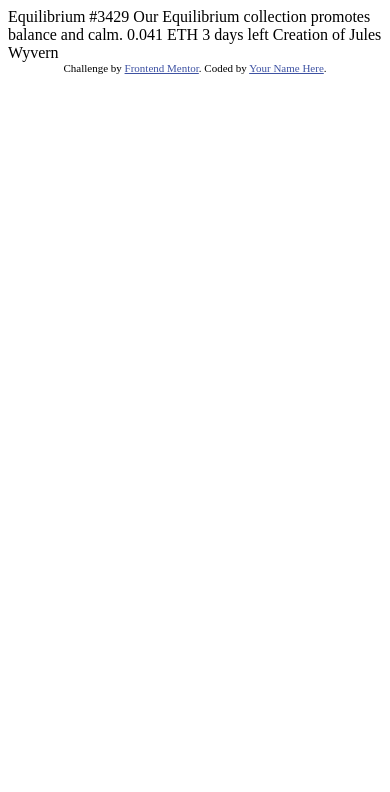
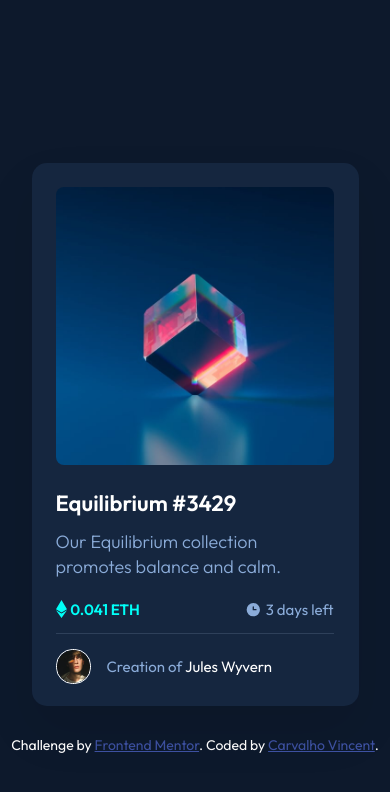
Before and after one commit to CarvalhoVincent/nft-preview-card-component, a plain HTML site: page index.html in a window 390 px wide. Drawn offline with Linux system fonts and the light colour scheme.

Commit message:
mobile first

```diff
--- a/index.html
+++ b/index.html
@@ -5,29 +5,45 @@
   <meta name="viewport" content="width=device-width, initial-scale=1.0">
 
   <link rel="icon" type="image/png" sizes="32x32" href="./images/favicon-32x32.png">
+  <link rel="preconnect" href="https://fonts.googleapis.com">
+  <link rel="preconnect" href="https://fonts.gstatic.com" crossorigin>
+  <link href="https://fonts.googleapis.com/css2?family=Outfit:wght@300;400;600&display=swap" rel="stylesheet">
+  <link rel="stylesheet" href="style.css">
+  <title>NFT preview card component</title>
 
-  <title>Frontend Mentor | NFT preview card component</title>
-
-  <!-- Feel free to remove these styles or customise in your own stylesheet 👍 -->
-  <style>
-    .attribution { font-size: 11px; text-align: center; }
-    .attribution a { color: hsl(228, 45%, 44%); }
-  </style>
 </head>
 <body>
+    <div class="content">
 
-  Equilibrium #3429
+      <div class="card">
+          <div class="preview">
+            <img src="/images/image-equilibrium.jpg" alt="NFT-image" class="equilibrium">
+            <div class="overlay">
+              <img src="/images/icon-view.svg" alt="icon-view" class="view">
+            </div>
+          </div>
+          <a href="#" class="name">Equilibrium #3429</a>
+          <p class="description">Our Equilibrium collection promotes balance and calm.</p>
+          <div class="infos">
+            <div class="price">
+              <img src="/images/icon-ethereum.svg" alt="icon-ethereum">
+              <p>0.041 ETH</p>
+            </div>
+            <div class="time">
+              <img src="/images/icon-clock.svg" alt="icon-clock">
+              <p>3 days left</p>
+            </div>
+          </div>
+          <div class="creator">
+            <img src="/images/image-avatar.png" alt="image-avatar">
+            <p>Creation of <a href="#" class="author">Jules Wyvern</a></p>
+          </div>
+      </div>
 
-  Our Equilibrium collection promotes balance and calm.
-
-  0.041 ETH
-  3 days left
-
-  Creation of Jules Wyvern
-
-  <div class="attribution">
-    Challenge by <a href="https://www.frontendmentor.io?ref=challenge" target="_blank">Frontend Mentor</a>.
-    Coded by <a href="#">Your Name Here</a>.
-  </div>
+      <div class="attribution">
+        Challenge by <a href="https://www.frontendmentor.io?ref=challenge" target="_blank">Frontend Mentor</a>.
+        Coded by <a href="#">Carvalho Vincent</a>.
+      </div>
+    </div>
 </body>
 </html>
--- a/style.css
+++ b/style.css
@@ -1,3 +1,195 @@
 body {
+        font-family: 'Outfit', sans-serif;
+        font-size: 18px;
+        font-style: normal;
+        background: #0D192C;
+        height: 900px;
+}
+
+.content {
+        display: flex;
+        flex-direction: column;
+        justify-content: center;
+        align-items: center;
+        height: 100%;
+}
+
+.card {
+        position: relative;
+        width: 327px;
+        height: 543px;
+        background: #15263F;
+        box-shadow: 0px 25px 50px rgba(0, 0, 0, 0.0952917);
+        border-radius: 15px;
+}
+
+.equilibrium {
+        position: absolute;
+        left: 7.34%;
+        right: 7.65%;
+        top: 4.42%;
+        bottom: 44.38%;
+        border-radius: 8px;
+        width: 278px;
+        height: 278px;
+}
+
+.overlay {
+        position: absolute;
+        left: 7.34%;
+        right: 7.65%;
+        top: 4.42%;
+        bottom: 44.38%;
+        border-radius: 8px;
+        width: 278px;
+        height: 278px;
+        opacity: 0;
+        transition: .5s ease;
+        background-color: #00FFF8;
+}
+
+.view {
+        position: absolute;
+        width: 48px;
+        height: 48px;
+        top: 40%;
+        left: 42%;
+        z-index: 3;
+}
+
+.preview:hover .overlay {
+        mix-blend-mode: normal;
+        opacity: 0.5;
+        border-radius: 8px;
+        background: #00FFF8;
+        cursor: pointer;
+}
+
+.name {
+        text-decoration: none;
+        position: absolute;
+        left: 7.34%;
+        right: 7.65%;
+        top: 60.04%;
+        bottom: 34.81%;
+        font-weight: 600;
+        font-size: 22px;
+        line-height: 28px;
         margin: 0;
+        color: #FFFFFF;
 }
+
+.name:hover {
+        color:#00FFF8;
+}
+
+.description {
+        position: absolute;
+        height: 52px;
+        left: 7.34%;
+        right: 7.65%;
+        top: calc(50% - 52px/2 + 120.5px);
+        font-weight: 300;
+        font-size: 18px;
+        line-height: 144%;
+        margin: 0;
+        color: #8BACD9;
+}
+
+.infos {
+        position: absolute;
+        display: flex;
+        flex-direction: row;
+        justify-content: space-between;
+        width: 278px;
+        height: 19px;
+        left: 24px;
+        top: 434px;
+}
+
+.price p {
+       display: inline;
+       font-weight: 600;
+       font-size: 15px;
+       line-height: 19px;
+       color: #00FFF8;
+}
+
+.price img {
+        position: relative;
+        top: 3px;
+}
+
+.time img {
+          position: relative;
+          top: 3px;
+}
+
+.time p {
+     display: inline;
+     font-weight: 400;
+     font-size: 15px;
+     line-height: 19px;
+     color: #8BACD9;
+}
+
+.creator {
+        position: absolute;
+        display: flex;
+        align-items: center;
+        justify-content: flex-start;
+        width: 278px;
+        height: 33px;
+        left: 24px;
+        top: 486px;
+        margin-top: -16px;
+        padding-top: 16px;
+        border-top: solid 1px #2E405A;
+
+}
+
+.creator img {
+        width: 33px;
+        height: 33px;
+        border: 1px solid #FFFFFF;
+        border-radius: 16.5px;
+        margin-right: 16px;
+}
+
+.creator p {
+        display: inline;
+        font-weight: 400;
+        font-size: 15px;
+        line-height: 19px;
+        color: #8BACD9;
+}
+
+.author {
+        text-decoration: none;
+        color: white;
+}
+
+.author:hover {
+        color: #00FFF8;
+}
+
+.attribution {
+        font-size: 14px;
+        margin-top: 30px;
+        color: white;
+}
+
+.attribution a {
+        font-size: 14px;
+        color: hsl(228, 45%, 44%);
+}
+
+@media screen and (min-width: 700px) {
+        .card {
+
+                width: 350px;
+                height: 596px;
+
+        }
+
+}
```
